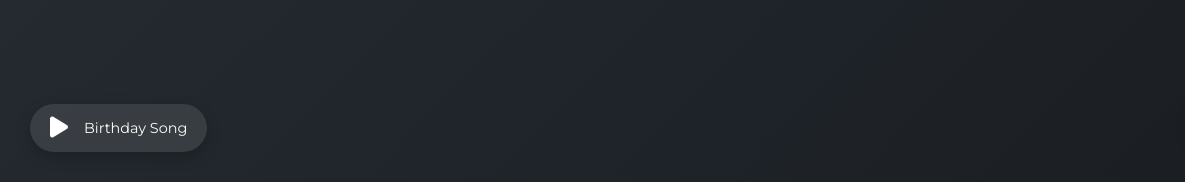
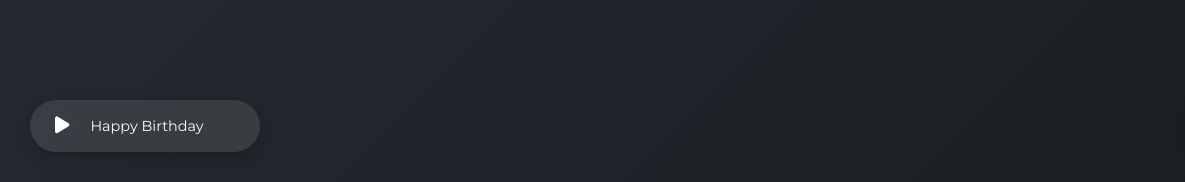
Before and after one commit to TEHILLA-22/aurea_cato, a plain HTML site: page index.html in a window 1280 px wide. Shown: the part 618-800 px from the top of the page, 0-1185 px from the left. Drawn offline with Linux system fonts and the light colour scheme.

Commit message:
Add files via upload

```diff
--- a/index.html
+++ b/index.html
@@ -471,6 +471,7 @@
         }
 
         /* Music Player */
+       /* Update music player styles */
 .music-player {
     position: fixed;
     bottom: 30px;
@@ -490,9 +491,10 @@
     background: none;
     border: none;
     color: white;
-            font-size: 1.5rem;
+    font-size: 1.2rem;
     cursor: pointer;
     transition: transform 0.3s;
+    padding: 5px;
 }
 
 .music-control:hover {
@@ -501,12 +503,17 @@
 
 .music-info {
     font-size: 0.9rem;
+    min-width: 150px;
+    white-space: nowrap;
+    overflow: hidden;
+    text-overflow: ellipsis;
 }
 
         /* Responsive */
         @media (max-width: 768px) {
             .countdown-title {
                 font-size: 2.5rem;
+                margin-left: 30px;
             }
 
             .countdown-container {
@@ -730,17 +737,92 @@
         <i class="fab fa-whatsapp"></i>
     </div>
 
-    <!-- Music Player -->
+
+
+   <!-- Update the music player section in your HTML -->
 <div class="music-player">
   <button class="music-control" id="play-btn"><i class="fas fa-play"></i></button>
   <button class="music-control" id="pause-btn" style="display: none;"><i class="fas fa-pause"></i></button>
-        <span class="music-info">Birthday Song</span>
+  <span class="music-info" id="song-info">Press play to start music</span>
+
 </div>
 
 <!-- Audio Element -->
-    <audio id="birthday-music" loop>
-        <source src="Sapphire_-_Unity_Acoustic_.mp3" type="audio/mpeg">
-    </audio>
+<audio id="birthday-music"></audio>
+
+<script>
+  // Music Player Functionality
+  const audio = document.getElementById('birthday-music');
+  const playBtn = document.getElementById('play-btn');
+  const pauseBtn = document.getElementById('pause-btn');
+  const nextBtn = document.getElementById('next-btn');
+  const songInfo = document.getElementById('song-info');
+
+  // Playlist - Add your own song URLs here
+  const playlist = [
+      {
+          title: "Happy Birthday",
+          url: "Sapphire_-_Unity_Acoustic_.mp3"
+      },
+      {
+          title: "Celebration Time",
+          url: "Rose_Ft_Bruno_Mars_-_APT.mp3"
+      },
+      {
+          title: "Friendship Anthem",
+          url: "Alan_Walker_ft_Ava_Max_-_Alone_Pt_II.mp3"
+      }
+  ];
+
+  let currentSongIndex = 0;
+  let isPlaying = false;
+
+  // Load a song from the playlist
+  function loadSong(index) {
+      currentSongIndex = index;
+      const song = playlist[currentSongIndex];
+      audio.src = song.url;
+      songInfo.textContent = ` ${song.title}`;
+
+      if (isPlaying) {
+          audio.play().catch(e => console.log("Auto-play prevented:", e));
+      }
+  }
+
+  // Play next song in playlist
+  function nextSong() {
+      currentSongIndex = (currentSongIndex + 1) % playlist.length;
+      loadSong(currentSongIndex);
+  }
+
+  // Event listeners
+  playBtn.addEventListener('click', () => {
+      isPlaying = true;
+      audio.play();
+      playBtn.style.display = 'none';
+      pauseBtn.style.display = 'block';
+
+      // Load first song if none is loaded
+      if (!audio.src) {
+          loadSong(0);
+      }
+  });
+
+  pauseBtn.addEventListener('click', () => {
+      isPlaying = false;
+      audio.pause();
+      pauseBtn.style.display = 'none';
+      playBtn.style.display = 'block';
+  });
+
+  nextBtn.addEventListener('click', nextSong);
+
+  // When song ends, play next one automatically
+  audio.addEventListener('ended', nextSong);
+
+  // Load first song when page loads (but don't autoplay)
+  loadSong(0);
+</script>
 
     <script>
         // Countdown Timer
@@ -867,21 +949,21 @@
         });
 
         // Music Player
-        const audio = document.getElementById('birthday-music');
-        const playBtn = document.getElementById('play-btn');
-        const pauseBtn = document.getElementById('pause-btn');
+        // const audio = document.getElementById('birthday-music');
+        // const playBtn = document.getElementById('play-btn');
+        // const pauseBtn = document.getElementById('pause-btn');
 
-        playBtn.addEventListener('click', () => {
-            audio.play();
-            playBtn.style.display = 'none';
-            pauseBtn.style.display = 'block';
-        });
+        // playBtn.addEventListener('click', () => {
+        //     audio.play();
+        //     playBtn.style.display = 'none';
+        //     pauseBtn.style.display = 'block';
+        // });
 
-        pauseBtn.addEventListener('click', () => {
-            audio.pause();
-            pauseBtn.style.display = 'none';
-            playBtn.style.display = 'block';
-        });
+        // pauseBtn.addEventListener('click', () => {
+        //     audio.pause();
+        //     pauseBtn.style.display = 'none';
+        //     playBtn.style.display = 'block';
+        // });
 
         // Check if countdown is already over on page load
         const now = new Date();
```
Also changed, not shown: 3 other files. Lines whose indentation alone changed are shown as unchanged.
